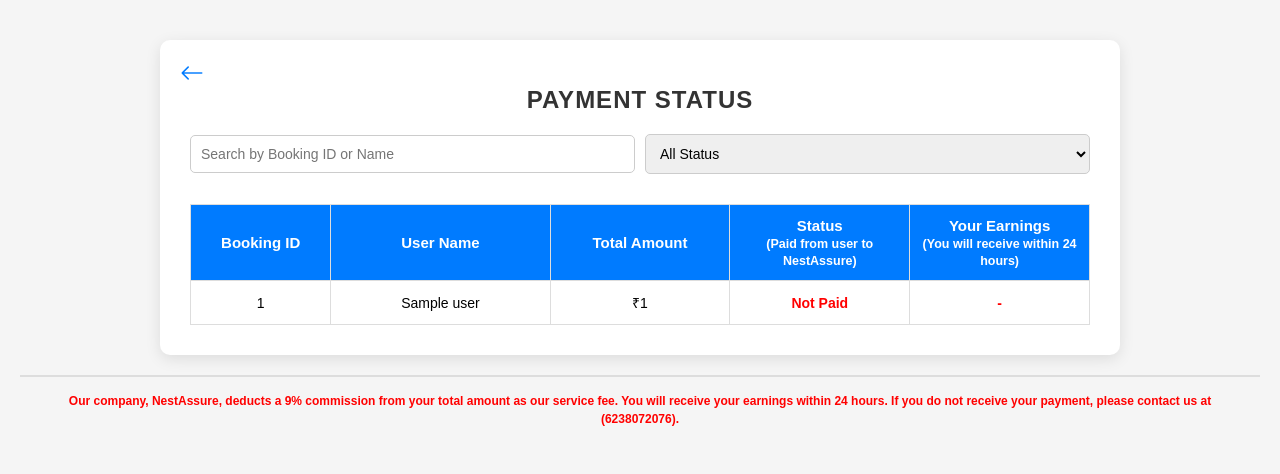
After one commit to george-josephv/Project_nestassure, a Django app: template homecare/homecare_app/templates/myapp/worker_payment_status.html in a window 1280 px wide. The commit adds this page. Shown: the top 474 px of the page. Run offline with Django 3.2, Linux system fonts and the light colour scheme; the template is opened without the code that fills it: most values are stand-ins (such as "Sample title", 1, 10 or a date in 2020).

```diff
--- /dev/null
+++ b/homecare/homecare_app/templates/myapp/worker_payment_status.html
@@ -0,0 +1,243 @@
+<!DOCTYPE html>
+<html lang="en">
+<head>
+    <meta charset="UTF-8">
+    <meta name="viewport" content="width=device-width, initial-scale=1.0">
+    <title>Worker Payment Status</title>
+
+    <!-- Bootstrap Icons -->
+    <link rel="stylesheet" href="https://cdn.jsdelivr.net/npm/bootstrap-icons/font/bootstrap-icons.css">
+
+    <style>
+        /* Global Styling */
+        body {
+            font-family: Arial, sans-serif;
+            background: #f5f5f5;
+            padding: 20px;
+            margin: 0;
+        }
+
+        /* Main Container */
+        .container {
+            background: white;
+            padding: 30px;
+            border-radius: 10px;
+            box-shadow: 0 4px 15px rgba(0, 0, 0, 0.1);
+            max-width: 900px;
+            margin: 20px auto;
+            position: relative;
+            text-align: center;
+        }
+
+        /* Back Button */
+        .back-btn {
+            position: absolute;
+            top: 20px;
+            left: 20px;
+            font-size: 24px;
+            color: #007bff;
+            text-decoration: none;
+        }
+
+        .back-btn:hover {
+            color: #0056b3;
+        }
+
+        /* Page Title */
+        h1 {
+            font-size: 24px;
+            font-weight: bold;
+            margin-bottom: 20px;
+            text-transform: uppercase;
+            letter-spacing: 1px;
+            color: #333;
+        }
+
+        /* Filters */
+        .filters-container {
+            display: flex;
+            justify-content: space-between;
+            align-items: center;
+            gap: 10px;
+            flex-wrap: wrap;
+            margin-bottom: 20px;
+        }
+
+        .filters-container input,
+        .filters-container select {
+            flex: 1;
+            padding: 10px;
+            border: 1px solid #ccc;
+            border-radius: 5px;
+            font-size: 14px;
+        }
+
+        /* Table Styling */
+        .table-container {
+            width: 100%;
+            overflow-x: auto;
+        }
+
+        table {
+            width: 100%;
+            border-collapse: collapse;
+            margin-top: 10px;
+            table-layout: fixed;
+        }
+
+        th, td {
+            padding: 12px;
+            border: 1px solid #ddd;
+            text-align: center;
+            font-size: 14px;
+            word-wrap: break-word;
+        }
+
+        th {
+            background: #007bff;
+            color: white;
+            font-size: 15px;
+        }
+
+        /* Payment Status */
+        .status-paid {
+            color: green;
+            font-weight: bold;
+        }
+
+        .status-pending {
+            color: red;
+            font-weight: bold;
+        }
+
+        .earnings {
+            color: blue;
+            font-weight: bold;
+        }
+
+        /* Hover Effect */
+        tr:hover {
+            background: #f1f1f1;
+        }
+
+        /* Responsive Design */
+        @media (max-width: 768px) {
+            .filters-container {
+                flex-direction: column;
+                gap: 5px;
+            }
+
+            .table-container {
+                overflow-x: auto;
+                white-space: nowrap;
+            }
+
+            th, td {
+                padding: 10px;
+                font-size: 13px;
+            }
+        }
+
+        /* Declaration Message */
+        .declaration {
+            color: red;
+            font-size: 12px;
+            font-weight: bold;
+            padding: 15px;
+            border-top: 2px solid #ddd;
+            text-align: center;
+            margin-top: 15px;
+            line-height: 1.5;
+        }
+    </style>
+</head>
+<body>
+
+<div class="container">
+    <!-- Back to Dashboard (Arrow) -->
+    <a href="{% url 'worker_dashboard' %}" class="back-btn">
+        <i class="bi bi-arrow-left"></i>
+    </a>
+
+    <h1>Payment Status</h1>
+
+    <!-- Filters -->
+    <div class="filters-container">
+        <input type="text" id="searchInput" onkeyup="filterTable()" placeholder="Search by Booking ID or Name">
+        <select id="statusFilter" onchange="filterTable()">
+            <option value="">All Status</option>
+            <option value="Paid">Paid</option>
+            <option value="Not Paid">Not Paid</option>
+        </select>
+    </div>
+
+    <!-- Payment Table -->
+    <div class="table-container">
+        <table id="paymentTable">
+            <tr>
+                <th style="width: 15%;">Booking ID</th>
+                <th style="width: 25%;">User Name</th>
+                <th style="width: 20%;">Total Amount</th>
+                <th style="width: 20%;">Status <br> <small>(Paid from user to NestAssure)</small></th>
+                <th style="width: 20%;">Your Earnings <br> <small>(You will receive within 24 hours)</small></th>
+            </tr>
+            {% for payment in payments %}
+            <tr>
+                <td class="booking-id">{{ payment.booking.booking_id }}</td>
+                <td class="user-name">{{ payment.booking.user.get_full_name }}</td>
+                <td>₹{{ payment.total_amount }}</td>
+                <td class="payment-status">
+                    {% if payment.is_paid %}
+                        <span class="status-paid">Paid</span>
+                    {% else %}
+                        <span class="status-pending">Not Paid</span>
+                    {% endif %}
+                </td>
+                <td>
+                    {% if payment.is_paid %}
+                        <span class="earnings">₹{{ payment.your_earnings|floatformat:0 }}</span>
+                    {% else %}
+                        <span class="status-pending">-</span>
+                    {% endif %}
+                </td>
+            </tr>
+            {% empty %}
+            <tr>
+                <td colspan="5">No payment records available.</td>
+            </tr>
+            {% endfor %}
+        </table>
+    </div>
+</div>
+
+<!-- Declaration Message -->
+<p class="declaration">
+    Our company, <strong>NestAssure</strong>, deducts a <strong>9% commission</strong> from your total amount as our service fee.
+    You will receive your earnings within <strong>24 hours</strong>.
+    If you do not receive your payment, please contact us at <strong>(6238072076)</strong>.
+</p>
+
+<!-- JavaScript for Filtering -->
+<script>
+    function filterTable() {
+        var searchInput = document.getElementById("searchInput").value.toLowerCase();
+        var statusFilter = document.getElementById("statusFilter").value;
+        var table = document.getElementById("paymentTable");
+        var rows = table.getElementsByTagName("tr");
+
+        for (var i = 1; i < rows.length; i++) {
+            var bookingID = rows[i].getElementsByClassName("booking-id")[0]?.innerText.toLowerCase();
+            var userName = rows[i].getElementsByClassName("user-name")[0]?.innerText.toLowerCase();
+            var statusElement = rows[i].getElementsByClassName("payment-status")[0]?.querySelector("span");
+            var statusText = statusElement ? statusElement.innerText.trim() : "";
+
+            var matchesSearch = searchInput === "" || (bookingID && bookingID.includes(searchInput)) || (userName && userName.includes(searchInput));
+            var matchesStatus = statusFilter === "" || statusText === statusFilter;
+
+            rows[i].style.display = matchesSearch && matchesStatus ? "" : "none";
+        }
+    }
+</script>
+
+</body>
+</html>
--- a/homecare/homecare_app/templates/worker_dashmenu.html
+++ b/homecare/homecare_app/templates/worker_dashmenu.html
@@ -170,7 +170,7 @@
         <a href="{% url 'user_my_profile' %}"><i class="bi bi-person"></i> Profile</a>
         <a href="{% url 'worker_bookings' %}"><i class="bi bi-bell"></i> Work Notifications</a>
         <a href="{% url 'worker_accepted_bookings' %}"><i class="bi-cash" ></i> Payment form </a>
-        <a href="#"><i class="bi-receipt"></i> Payment status</a>
+        <a href="{% url 'worker_payment_status' %}"><i class="bi-receipt"></i> Payment status</a>
         <a href="#"><i class="bi bi-file-text"></i> Terms and Conditions</a>
 
         <a href="#" data-bs-toggle="modal" data-bs-target="#logoutModal"><i class="bi bi-box-arrow-right"></i> Logout</a>
--- a/homecare/homecare_app/urls.py
+++ b/homecare/homecare_app/urls.py
@@ -32,4 +32,5 @@ urlpatterns = [
     path('payment/details/<int:booking_id>/', views.user_payment_details, name='user_payment_details'),
     path('payment/mark/<int:booking_id>/', views.mark_payment_done, name='mark_payment_done'),
     path('payment-history/', views.payment_history, name='payment_history'),
+    path('worker/payments/',views. worker_payment_status, name='worker_payment_status')
 ]
```
Also changed, not shown: homecare/homecare_app/templates/myapp/book_worker.html (+16 -5 lines), homecare/homecare_app/views.py (+14 -0 lines).
